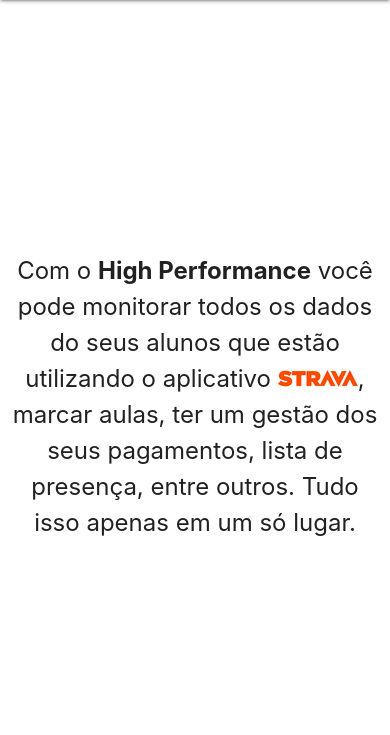
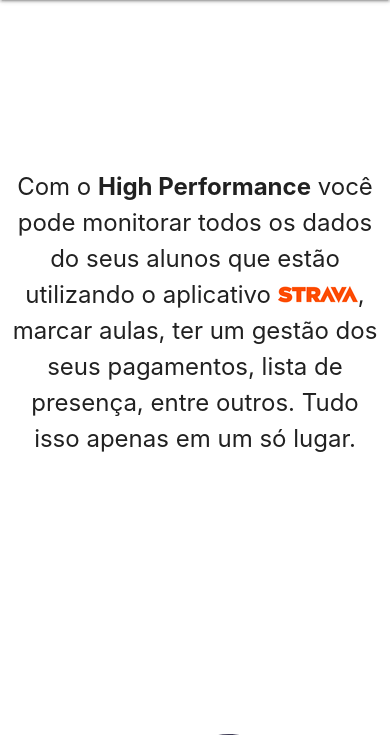
Before and after one commit to rafalmeida73/HighPerformance, a PHP site: page /pages/sobre/sobre.html in a window 390 px wide. Shown: the part 56-791 px from the top of the page. Run offline with PHP 8.4, Linux system fonts and the light colour scheme.

Commit message:
alternaod altura texto sobre

```diff
--- a/pages/sobre/sobre.css
+++ b/pages/sobre/sobre.css
@@ -242,6 +242,9 @@
         height: 100vh;
         max-height: 100vh;
     }
+    #sobre p {
+        margin-top: 20vh;
+    }
 }
 
 @media (max-width:320px) {
```
